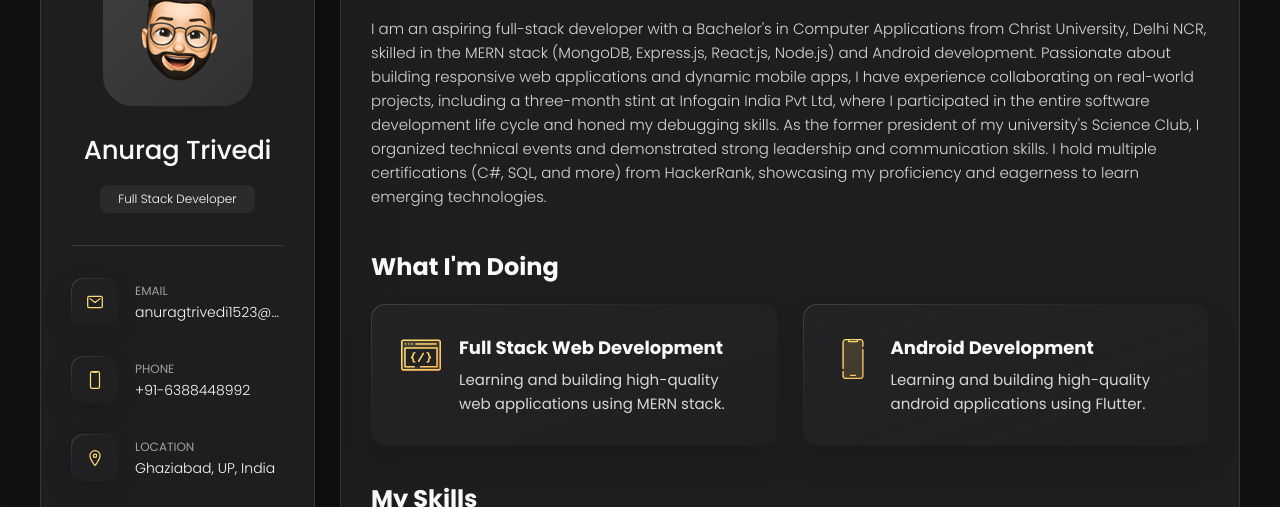
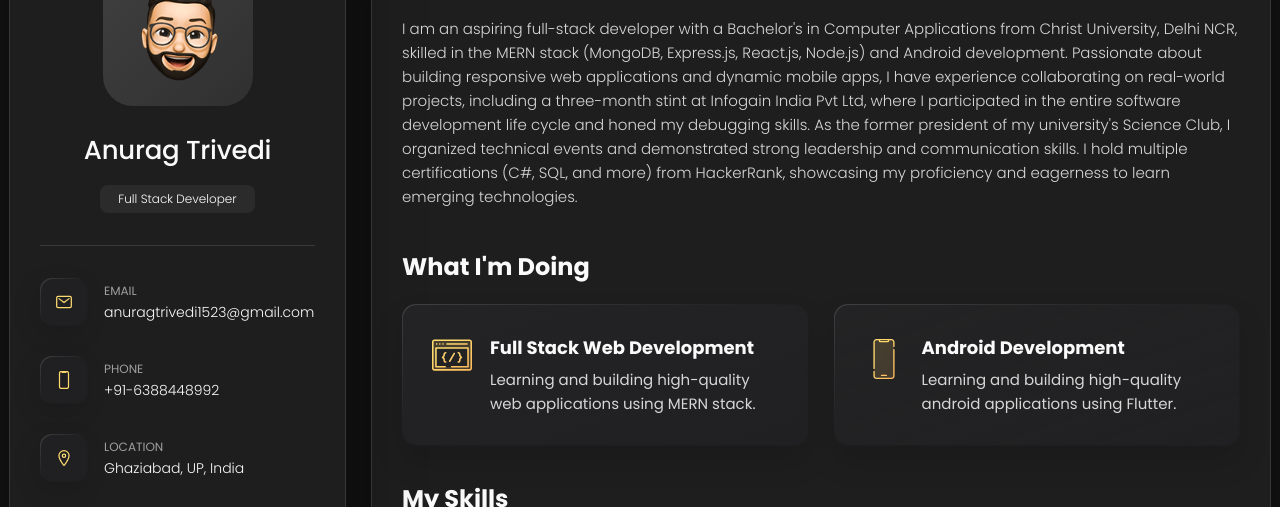
Before and after one commit to anurag-2415/new-portfolio, a plain HTML site: page index.html in a window 1280 px wide. Shown: the part 162-669 px from the top of the page. Drawn offline with nearby package versions, Linux system fonts and the light colour scheme.

Commit message:
updated css

```diff
--- a/assets/css/style.css
+++ b/assets/css/style.css
@@ -258,6 +258,8 @@ main {
   max-height: 112px;
   overflow: hidden;
   transition: var(--transition-2);
+  width: 320px;
+  min-width: 337px;
 }
 
 .sidebar.active { max-height: 405px; }
```
